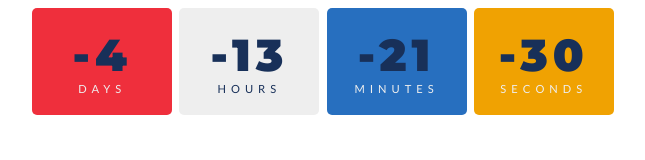
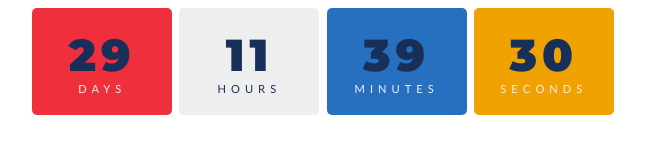
Before and after one commit to Drkiwii/Notion_Countdown_MKA1, a plain HTML site: page index.html in a window 1280 px wide. Shown: the whole page, without its empty margins (317-962 px from the left). Drawn offline with Linux system fonts and the light colour scheme.

Commit message:
index.html

```diff
--- a/index.html
+++ b/index.html
@@ -103,7 +103,7 @@ body{
 </body>
 <script>
     const year = new Date().getFullYear();
-const myDate = new Date('Feb 11, 2026 09:00:00');
+const myDate = new Date('Mar 16, 2026 09:00:00');
 console.log(myDate);
 
 // countdown
```
